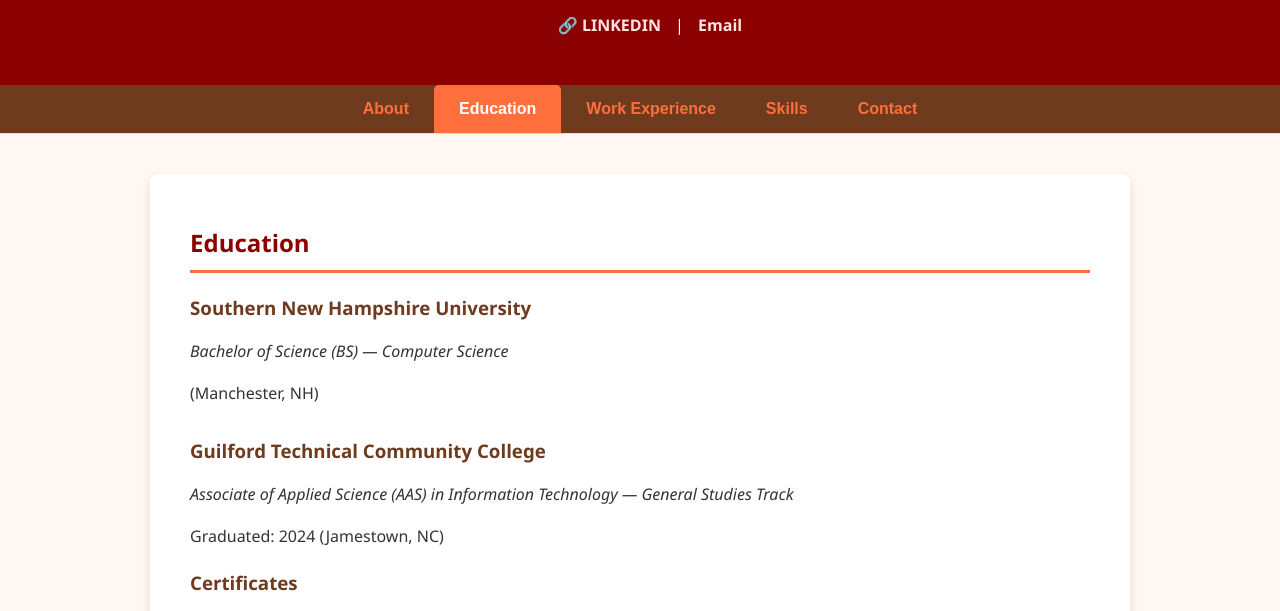
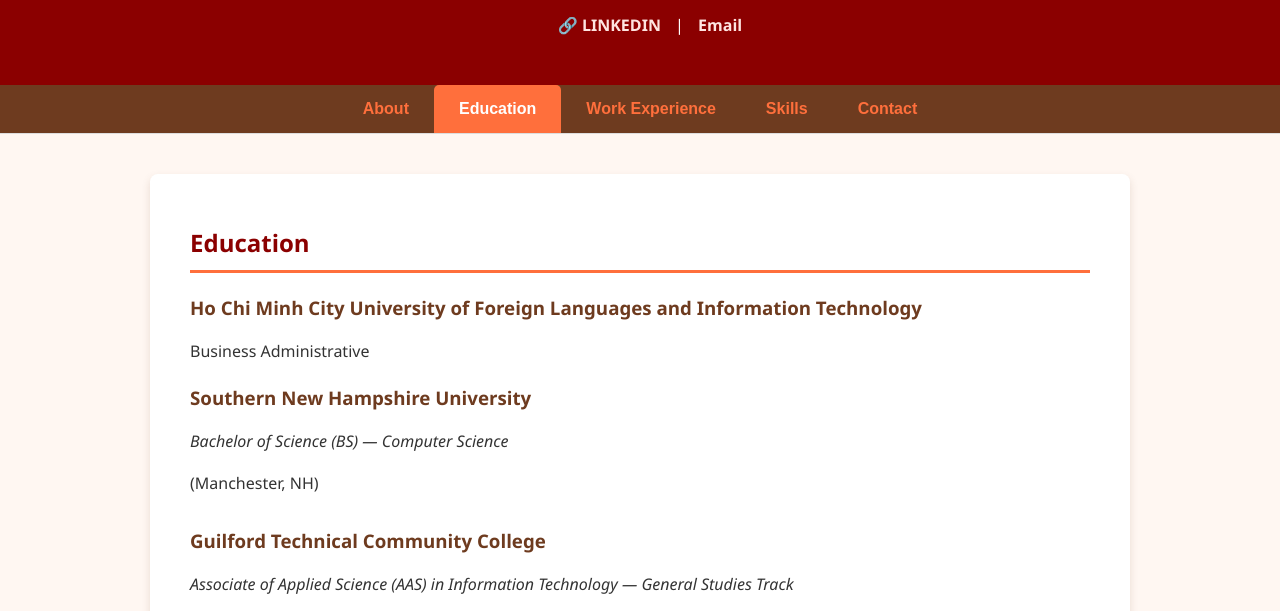
Before and after one commit to Nguyen-Krystal/resume, a plain HTML site: page index.html in a window 1280 px wide. Both pictures are taken after a click on the button "Education". Shown: the part 147-758 px from the top of the page. Drawn offline with Linux system fonts and the light colour scheme.

Commit message:
Update index.html

```diff
--- a/index.html
+++ b/index.html
@@ -69,6 +69,9 @@
 
     <section id="education" style="display:none">
       <h2>Education</h2>
+      <div class="edu-item">
+        <h3>Ho Chi Minh City University of Foreign Languages and Information Technology</h3>
+          <p>Business Administrative</p>
       <div class="edu-item">
         <h3>Southern New Hampshire University</h3>
         <p><em>Bachelor of Science (BS) — Computer Science</em></p>
@@ -207,7 +210,7 @@
         <b>Or contact me directly:</b> <br />
         <a href="mailto:chuongnguyen.network@gmail.com" class="link-inline contact-email">Email</a><br />
         <a href="https://www.linkedin.com/in/chuong-nguyen-mkt/" target="_blank" rel="noopener noreferrer" class="link-inline contact-linkedin" style="margin-top: 8px; display: inline-flex; align-items: center;">
-          <img src="linkedin-logo.svg" alt="LinkedIn" class="linkedin-logo" /> LinkedIn Profile
+          <a href="https://www.linkedin.com/in/chuong-nguyen-mkt/" target="_blank"> LinkedIn Profile
         </a>
       </p>
 
```
